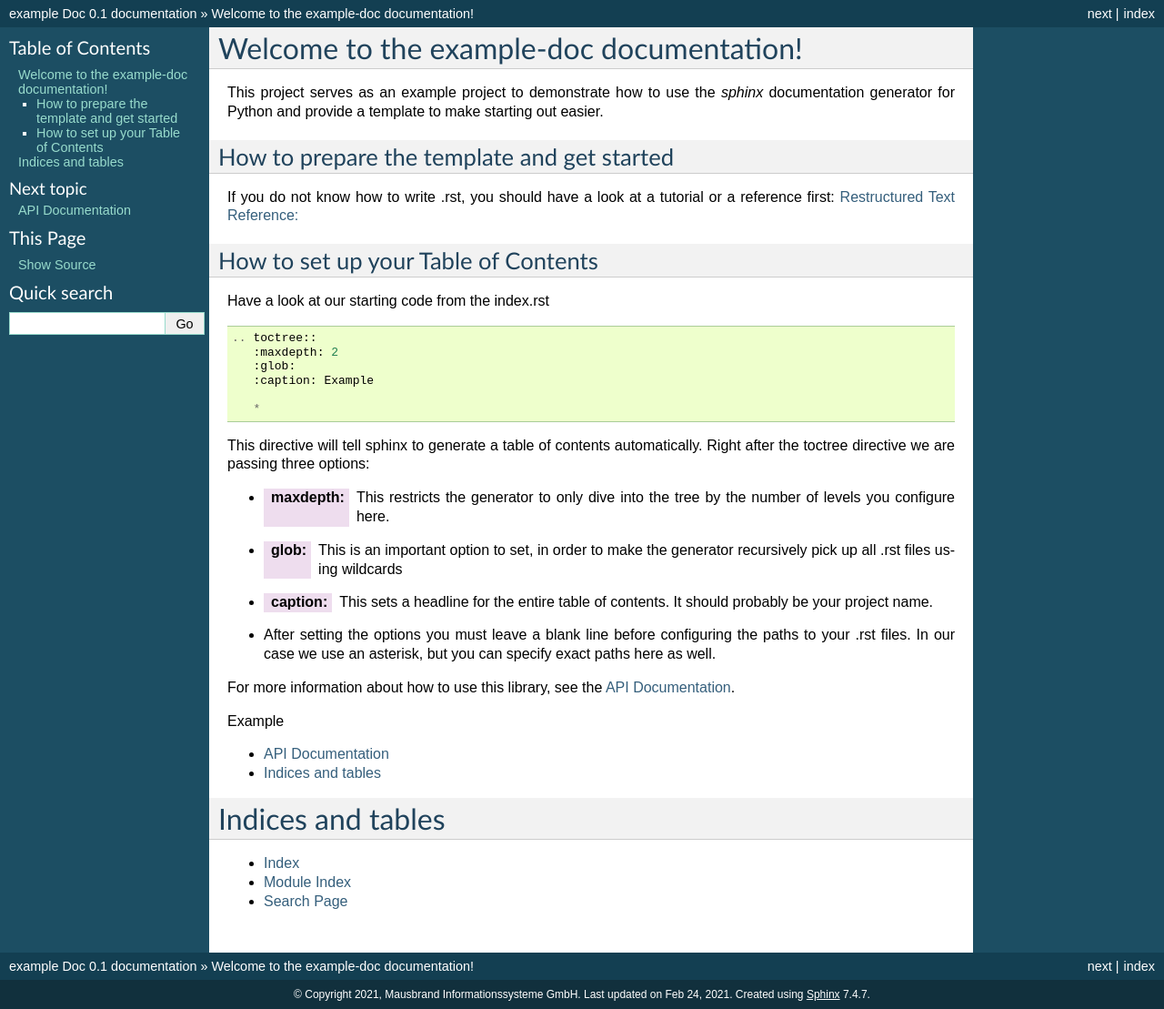
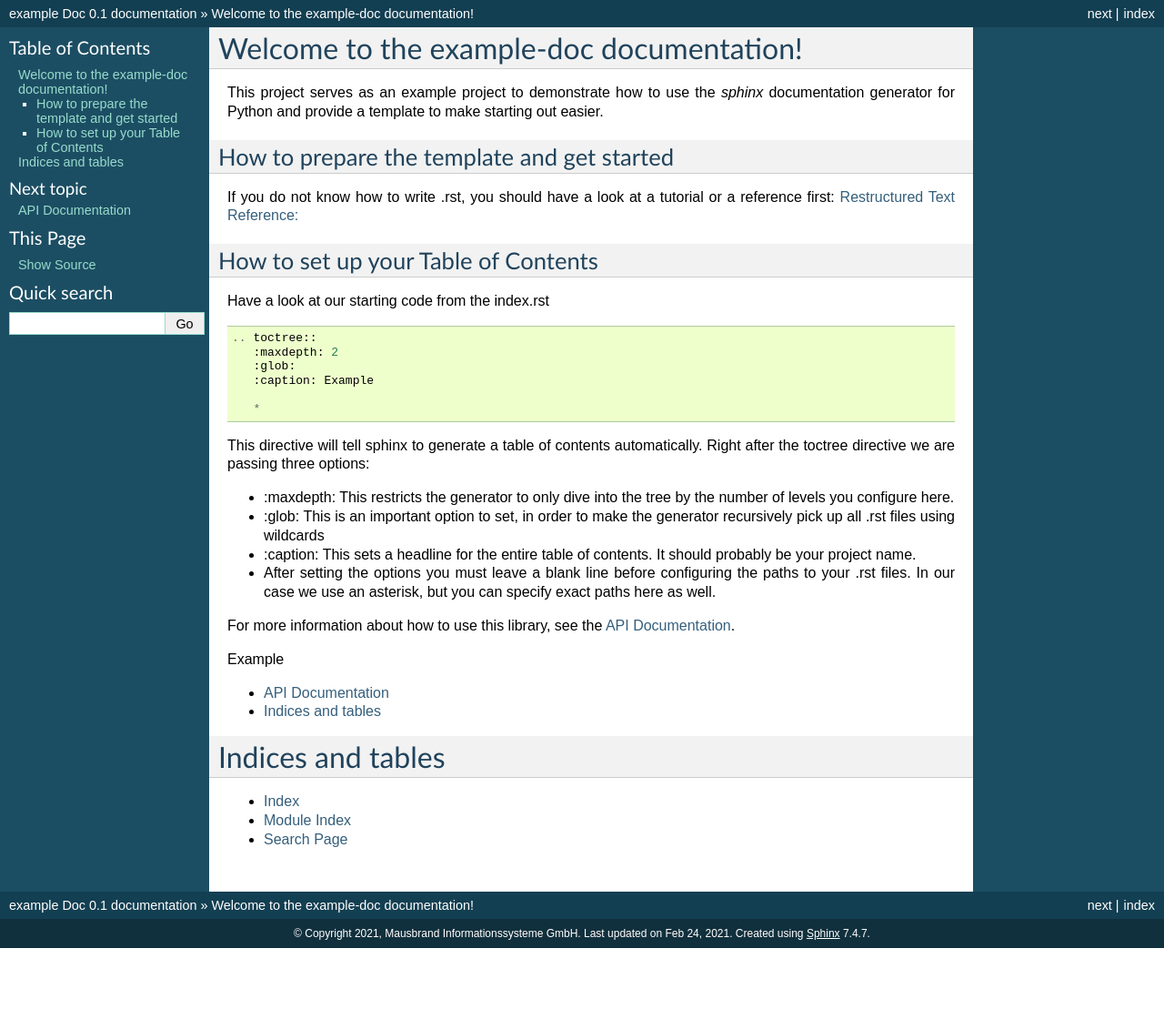
Before and after one commit to mausbrand/python-library-template, a Sphinx documentation site: the page built from docs/index.rst, in a window 1280 px wide. Shown: the whole page at 91% size. Built offline with Sphinx 7.4.7, drawn with Linux system fonts in a browser that asks for light colours; after the commit the page ends 1042 px from its top, so only the background shows below that; some of the changed lines change nothing that is shown.

Commit message:
escaped some stuff

```diff
--- a/docs/index.rst
+++ b/docs/index.rst
@@ -25,9 +25,9 @@ Have a look at our starting code from the index.rst ::
 This directive will tell sphinx to generate a table of contents automatically.
 Right after the toctree directive we are passing three options:
 
-* :maxdepth: This restricts the generator to only dive into the tree by the number of levels you configure here.
-* :glob: This is an important option to set, in order to make the generator recursively pick up all .rst files using wildcards
-* :caption: This sets a headline for the entire table of contents. It should probably be your project name.
+* \:maxdepth\: This restricts the generator to only dive into the tree by the number of levels you configure here.
+* \:glob\: This is an important option to set, in order to make the generator recursively pick up all .rst files using wildcards
+* \:caption\: This sets a headline for the entire table of contents. It should probably be your project name.
 * After setting the options you must leave a blank line before configuring the paths to your .rst files.
   In our case we use an asterisk, but you can specify exact paths here as well.
 
```
